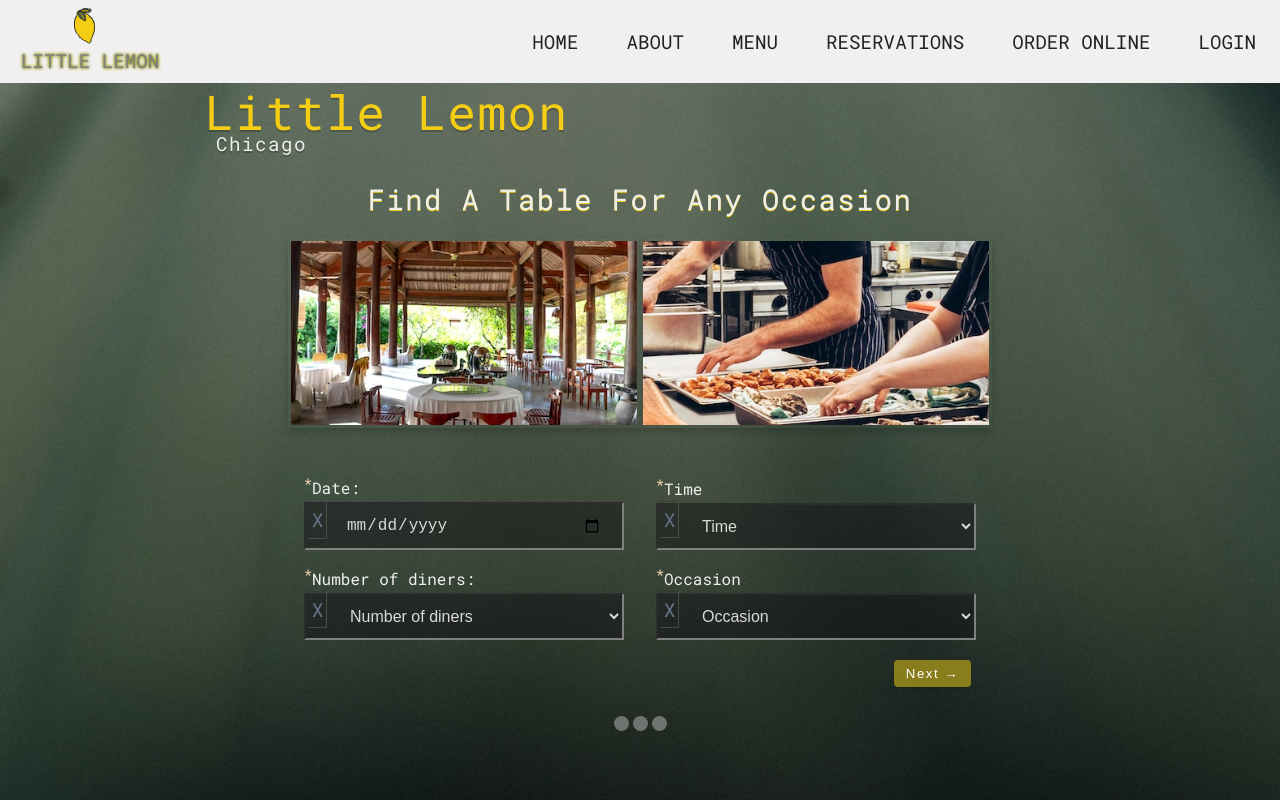
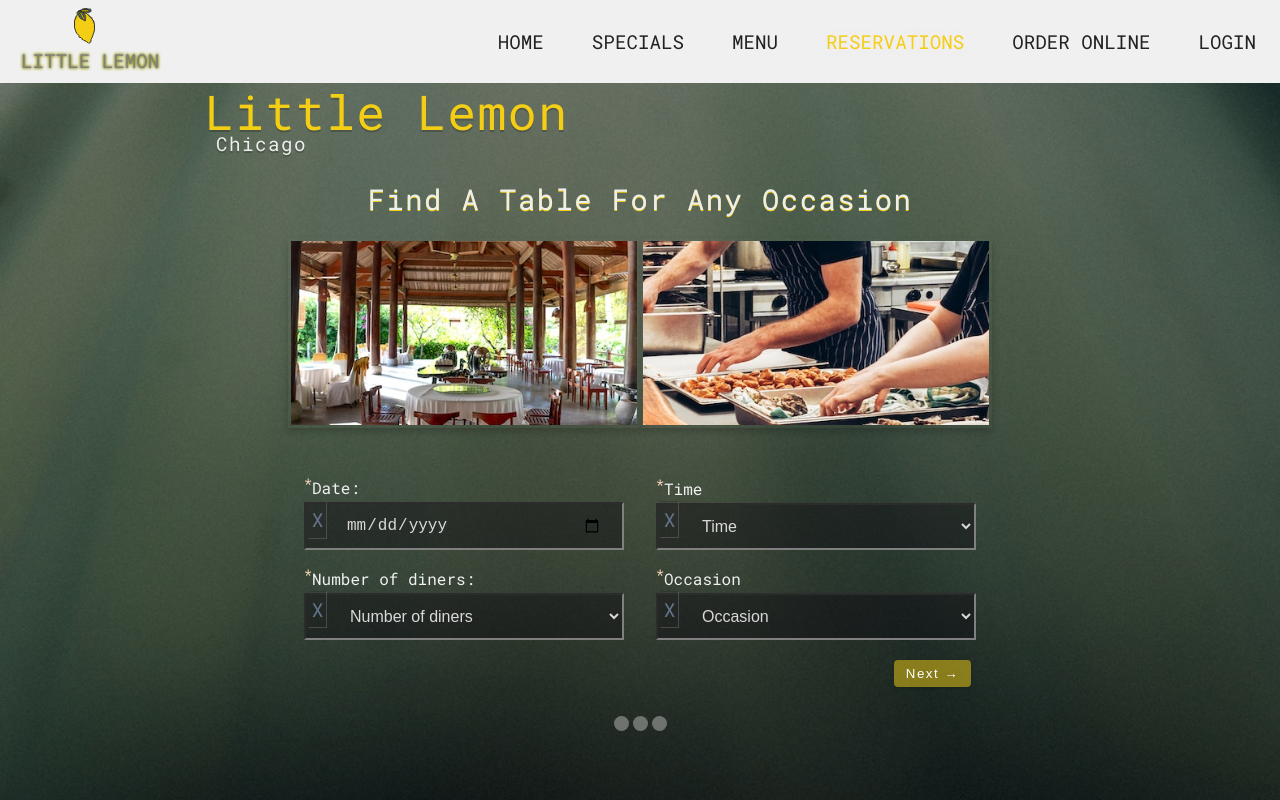
Before and after one commit to liliya-88/rest-little-lemon, a React (Vite) app: page /reservations in a window 1280 px wide. Shown: the top 800 px of the page. Built offline with nearby package versions, Linux system fonts and the light colour scheme.

Commit message:
some changes

```diff
--- a/src/components/menu/MainContainerMenu.jsx
+++ b/src/components/menu/MainContainerMenu.jsx
@@ -1,4 +1,4 @@
-import Menu from "./menu"
+import Menu from "./Menu"
 
 
 function MainContainerMenu() {
--- a/src/components/specials/NavSpecials.jsx
+++ b/src/components/specials/NavSpecials.jsx
@@ -6,7 +6,7 @@ import Logo from '../../assets/svg-logo.svg'
 
 const NavSpecials = () => {
   const [mobileNavActive, setMobileNavActive] = useState(false)
-  const [activeLink, setActiveLink] = useState(3)
+  const [activeLink, setActiveLink] = useState(2)
   const Desktop = useMediaQuery('(min-width: 930px)')
 
   const handleLinkClick = (linkId) => {
--- a/src/pages/AboutPage.jsx
+++ b/src/pages/AboutPage.jsx
@@ -1,6 +1,6 @@
 import { useEffect } from "react"
 import MainContainerAbout from "../components/about/MainContainerAbout"
-import Nav from "../components/general/Nav"
+import NavAbout from "../components/about/NavAbout"
 import Footer from "../components/general/Footer"
 import ArrowPhantom from "../hooks/ArrowPhantom"
 
@@ -11,7 +11,7 @@ function AboutPage() {
     }, [])
   return (
     <>
-      <Nav />
+      <NavAbout />
       <main className='main pt-5'>
         <MainContainerAbout className='flashIn' />
       </main>
--- a/src/pages/LoginPage.jsx
+++ b/src/pages/LoginPage.jsx
@@ -1,7 +1,7 @@
 import { useEffect, useState } from 'react'
 // import Footer from '../components/general/Footer'
 
-import Nav from '../components/general/Nav'
+import NavLogin from '../components/login/NavLogin'
 import Footer from '../components/general/Footer'
 
 function LoginPage() {
@@ -19,7 +19,7 @@ function LoginPage() {
   }, [])
   return (
     <>
-      <Nav/>
+      <NavLogin/>
       <section className='grid_wrapper_login flashIn'>
         <article
           style={{
--- a/src/pages/Menupage.jsx
+++ b/src/pages/Menupage.jsx
@@ -2,7 +2,7 @@ import { useEffect } from 'react'
 import Footer from '../components/general/Footer'
 import MainContainerMenu from '../components/menu/MainContainerMenu'
 import ArrowPhantom from '../hooks/ArrowPhantom'
-import Nav from '../components/general/Nav'
+import NavMenu from '../components/menu/NavMenu'
 
 function Menupage() {
   useEffect(() => {
@@ -10,7 +10,7 @@ function Menupage() {
   }, [])
   return (
     <>
-      <Nav />
+      <NavMenu />
       <main className='main pt-6 flashIn'>
         <MainContainerMenu />
       </main>
--- a/src/pages/OrderOnlinePage.jsx
+++ b/src/pages/OrderOnlinePage.jsx
@@ -1,7 +1,7 @@
 import { useEffect } from 'react'
 import Footer from '../components/general/Footer'
 
-import Nav from '../components/general/Nav'
+import NavOrderOnline from '../components/order-online/NavOrderOnline'
 import ArrowPhantom from '../hooks/ArrowPhantom'
 
 function OrderOnlinePage() {
@@ -10,7 +10,7 @@ function OrderOnlinePage() {
   },[])
   return (
     <>
-      <Nav />
+      <NavOrderOnline />
       <section className='grid_wrapper flashIn'>
         <div className='item1'>Item one</div>
         <div className='item2'>Item two</div>
--- a/src/pages/ReservationPage.jsx
+++ b/src/pages/ReservationPage.jsx
@@ -1,6 +1,6 @@
 import { useEffect } from 'react'
 import Footer from '../components/general/Footer'
-import Nav from '../components/general/Nav'
+import NavReservations from '../components/reservations/NavReservations'
 import ArrowPhantom from '../hooks/ArrowPhantom'
 import MainContainerReservations from '../components/reservations/MainContainerReservations'
 
@@ -10,7 +10,7 @@ function ReservationPage() {
    }, [])
   return (
     <>
-      <Nav/>
+      <NavReservations />
       <main className='main pt-6 flashIn'>
         <MainContainerReservations />
       </main>
--- a/src/pages/SpecialsPage.jsx
+++ b/src/pages/SpecialsPage.jsx
@@ -1,7 +1,7 @@
 import { useEffect } from 'react'
 import Footer from '../components/general/Footer'
 import ArrowPhantom from '../hooks/ArrowPhantom'
-import Nav from '../components/general/Nav'
+import NavSpecials from '../components/specials/NavSpecials'
 import MainContainerSpecials from '../components/specials/MainContainerSpecials'
 
 function SpecialsPage() {
@@ -11,7 +11,7 @@ function SpecialsPage() {
   return (
     <>
       <>
-        <Nav />
+        <NavSpecials />
         <main className='main pt-6 flashIn'>
           <MainContainerSpecials />
         </main>
```
